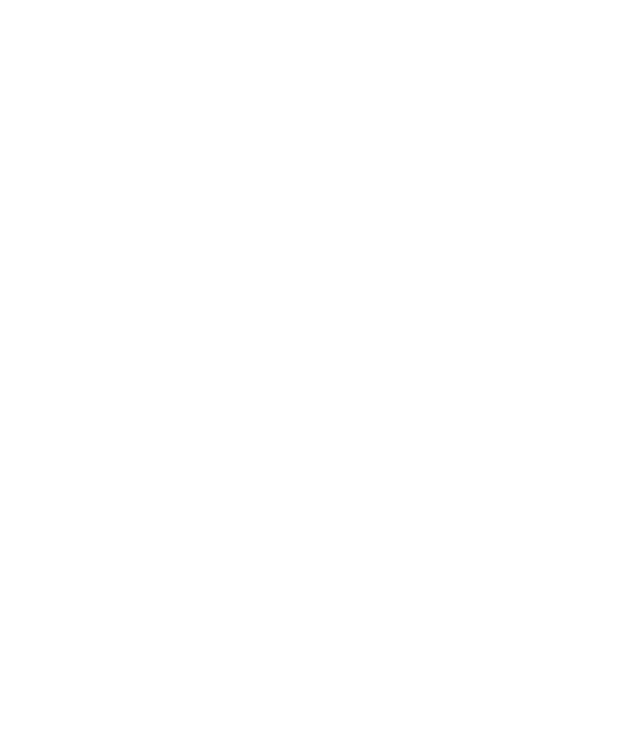
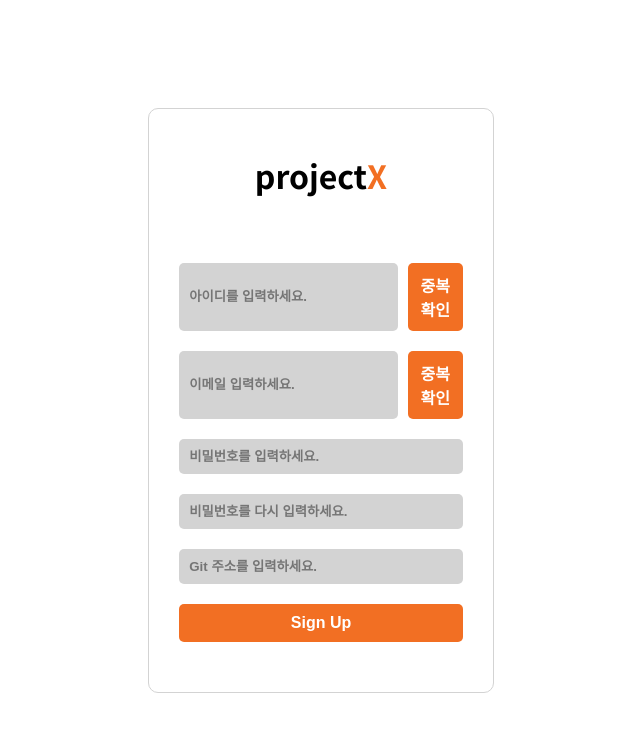
Before and after one commit to CHOIIS829/ProjectX, a React (Create React App) app in the folder frontend/: page /signUp in a window 1280 px wide. Before the commit this address had no page. Shown: the top 732 px of the page, without its empty margins (319-959 px from the left). Built offline with nearby package versions, Linux system fonts and the light colour scheme.

Commit message:
회원가입 페이지 api후 수정 필요

```diff
--- a/frontend/src/components/common/Header.js
+++ b/frontend/src/components/common/Header.js
@@ -6,7 +6,7 @@
 
 const HeaderContainer = styled.header`
     background-color: yellow;
-    height: 7vh;
+    height: 8vh;
     display: flex;
     justify-content: space-between;
     align-items: center;
--- /dev/null
+++ b/frontend/src/components/signup/signUpContainer.js
@@ -0,0 +1,172 @@
+import { Logo } from "../../style/logo";
+import styled from "styled-components";
+import { useState } from "react";
+
+
+const FormContainer = styled.form`
+    display: flex;
+    flex-direction: column;
+    justify-content: center;
+    align-items: center;
+    width: 27%;
+    gap: 20px;
+    padding: 50px 30px;
+    border: 1px solid lightgrey;
+    border-radius: 10px;
+    input {
+        width: 100%;
+        padding: 10px;
+        border: none;
+        background-color: lightgrey;
+        border-radius: 5px;
+        &::placeholder {
+            font-weight: bold;
+        }
+    }
+    button {
+        width: 100%;
+        padding: 10px;
+        border: none;
+        background: var(--main-color);
+        color: white;
+        font-weight: bold;
+        font-size: medium;
+        border-radius: 5px;
+        cursor: pointer;
+        &:hover {
+            background: darkgrey;
+        }
+    }
+`;
+
+const FormContainers = styled.div`
+    width: 100%;
+    height: auto;
+    display: flex;
+    flex-direction: row;
+    gap: 10px;
+    input {
+        width: 80%;
+        padding: 10px;
+        border: none;
+        background-color: lightgrey;
+        border-radius: 5px;
+        &::placeholder {
+            font-weight: bold;
+        }
+    }
+    button {
+        width: 20%;
+        padding: 10px;
+        border: none;
+        background: var(--main-color);
+        color: white;
+        font-weight: bold;
+        font-size: medium;
+        border-radius: 5px;
+        cursor: pointer;
+        &:hover {
+            background: darkgrey;
+        }
+    }
+`;
+
+const passwordRegex = /^(?=.*[a-z])(?=.*[A-Z])(?=.*\d)(?=.*[@$!%*?&])[A-Za-z\d@$!%*?&]{8,}$/;
+const gitUrlRegex = /^(https:\/\/|git@)(github\.com|bitbucket\.org|gitlab\.com)[:\/][\w.-]+\/[\w.-]+(\.git)?$/;
+
+export const SignUpContainer = () => {
+    const [id, setId] = useState("");
+    const [email, setEmail] = useState("");
+    const [password, setPassword] = useState("");
+    const [passwordCheck, setPasswordCheck] = useState("");
+    const [telCheck, setTelCheck] = useState("");
+    const [gitUrl, setGitUrl] = useState("");
+    const [idValidation, setIdValidation] = useState(false);
+    const [emailValidation, setEmailValidation] = useState(false);
+    const [passwordValidation, setPasswordValidation] = useState(false);
+    const [passwordCheckValidation, setPasswordCheckValidation] = useState(false);
+    const [telCheckValidation, setTelCheckValidation] = useState(false);
+    const [gitUrlValidation, setGitUrlValidation] = useState(false);
+    const [passwordBlurred, setPasswordBlurred] = useState(false);
+    const [passwordCheckBlurred, setPasswordCheckBlurred] = useState(false);
+    const [gitUrlBlurred, setGitUrlBlurred] = useState(false);
+
+    const handlePasswordChange = (e) => {
+        const value = e.target.value;
+        setPassword(value);
+        setPasswordValidation(passwordRegex.test(value));
+    };
+
+    const handlePasswordCheckChange = (e) => {
+        const value = e.target.value;
+        setPasswordCheck(value);
+        setPasswordCheckValidation(value === password);
+    };
+
+    const handleGitUrlChange = (e) => {
+        const value = e.target.value;
+        setGitUrl(value);
+        setGitUrlValidation(gitUrlRegex.test(value));
+    };
+
+    const handleBlur = (e, setBlurred) => {
+        setBlurred(true);
+    };
+
+    const handleSubmit = (e) => {
+        e.preventDefault();
+    };
+
+    return (
+        <FormContainer onSubmit={handleSubmit}>
+            <Logo header="black" span="#F26F23" tag="h1" />
+            <br />
+            <br />
+            <FormContainers>
+                <input type="text" placeholder="아이디를 입력하세요." />
+                <button>중복 확인</button>
+            </FormContainers>
+            <FormContainers>
+                <input type="text" placeholder="이메일 입력하세요." />
+                <button>중복 확인</button>
+            </FormContainers>
+            <input
+                type="password"
+                placeholder="비밀번호를 입력하세요."
+                value={password}
+                onChange={handlePasswordChange}
+                onBlur={(e) => handleBlur(e, setPasswordBlurred)}
+            />
+            {passwordBlurred && (
+                passwordValidation ?
+                <p style={{ color: 'green' }}>올바른 비밀번호 입니다.</p> :
+                <p style={{ color: 'red' }}>올바르지 않은 비밀번호 입니다.</p>
+            )}
+            <input
+                type="password"
+                placeholder="비밀번호를 다시 입력하세요."
+                value={passwordCheck}
+                onChange={handlePasswordCheckChange}
+                onBlur={(e) => handleBlur(e, setPasswordCheckBlurred)}
+            />
+            {passwordCheckBlurred && (
+                passwordCheckValidation ?
+                <p style={{ color: 'green' }}>비밀번호가 일치 합니다.</p> :
+                <p style={{ color: 'red' }}>비밀번호가 일치 하지 않습니다.</p>
+            )}
+            <input
+                type="text"
+                placeholder="Git 주소를 입력하세요."
+                value={gitUrl}
+                onChange={handleGitUrlChange}
+                onBlur={(e) => handleBlur(e, setGitUrlBlurred)}
+            />
+            {gitUrlBlurred && (
+                gitUrlValidation ?
+                <p style={{ color: 'green' }}>올바른 Git 주소 입니다.</p> :
+                <p style={{ color: 'red' }}>올바르지 않은 Git 주소 입니다.</p>
+            )}
+            <button type="submit">Sign Up</button>
+        </FormContainer>
+    );
+};
--- a/frontend/src/pages/signUp.js
+++ b/frontend/src/pages/signUp.js
@@ -1,7 +1,18 @@
+import styled from "styled-components";
+import {SignUpContainer} from "../components/signup/signUpContainer";
+
+const Container = styled.div`
+    display: flex;
+    justify-content: center;
+    align-items: center;
+    height: 100vh;
+    width: 100%;
+`;
+
 export const SignUp = () => {
     return(
-        <>
-            <h1>This is the sign up page</h1>
-        </>
+        <Container>
+            <SignUpContainer/>
+        </Container>
     );
 };
--- a/frontend/src/router/Router.js
+++ b/frontend/src/router/Router.js
@@ -1,6 +1,7 @@
 import { BrowserRouter,Routes, Route  } from "react-router-dom";
 import { Main } from "../pages/main"
 import { Login } from "../pages/login";
+import { SignUp } from "../pages/signUp";
 import { Header } from "../components/common/Header";
 
 export const Router = () =>{
@@ -16,6 +17,9 @@
                 <Route path="/login" element={
                     <Login/>
                 }/>
+                <Route path="/signUp" element={
+                    <SignUp/>
+                }/>
             </Routes>
         </BrowserRouter>
     );
```
